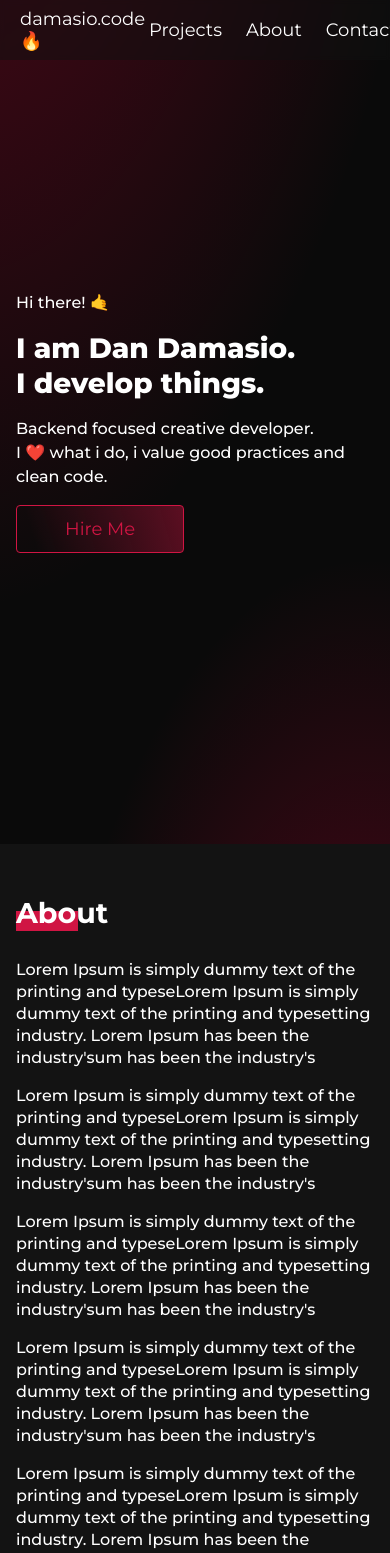
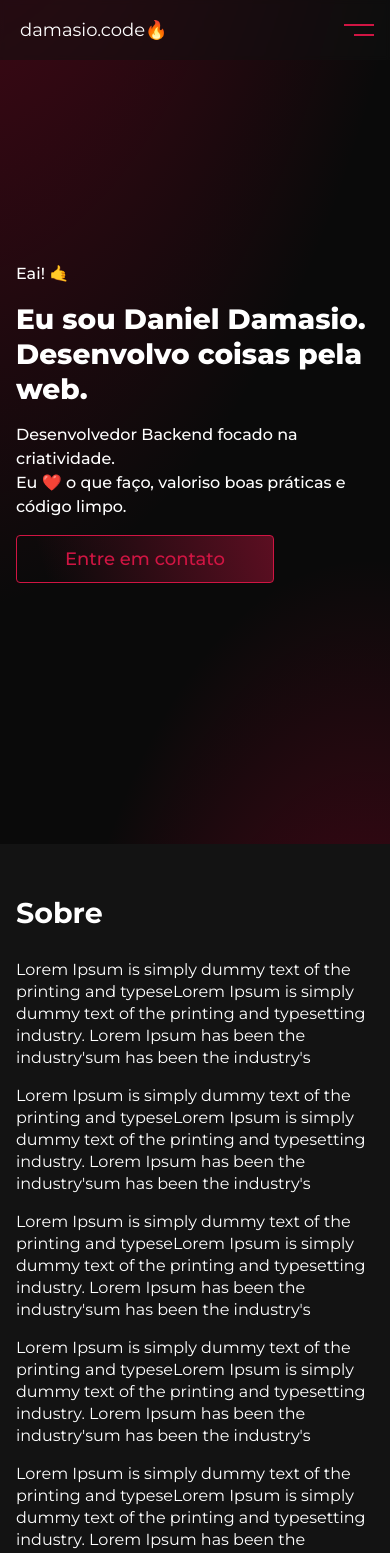
Before and after one commit to damasioCode/portifolio, a React (Vite) app: page / in a window 390 px wide. Shown: the top 1553 px of the page. Built offline with nearby package versions, Linux system fonts and the light colour scheme.

Commit message:
navbar toggle mode

```diff
--- a/src/App.tsx
+++ b/src/App.tsx
@@ -4,8 +4,6 @@ import BannerComponent from './components/Banner'
 import NavComponent from './components/Navbar'
 
 function App() {
-  const [count, setCount] = useState(0)
-
   return (
     <div className="App">
       <NavComponent/>
@@ -13,7 +11,7 @@ function App() {
 
       <section className='about'>
         <div className='about__wrapper container'>
-          <h1 className='about__title'>About</h1>
+          <h1 className='about__title'>Sobre</h1>
           <article className='about__content'>
             <p>Lorem Ipsum is simply dummy text of the printing and typeseLorem Ipsum is simply dummy text of the printing and typesetting industry. Lorem Ipsum has been the industry'sum has been the industry's</p>
             <p>Lorem Ipsum is simply dummy text of the printing and typeseLorem Ipsum is simply dummy text of the printing and typesetting industry. Lorem Ipsum has been the industry'sum has been the industry's</p>
--- a/src/components/Banner/index.scss
+++ b/src/components/Banner/index.scss
@@ -39,7 +39,7 @@
     border-radius: 4px;
     font-family: 'Montserrat', Arial, Helvetica, sans-serif;
     font-style: normal;
-    font-weight: 400;
+    font-weight: 500;
     font-size: 1.125rem;
     padding: .75rem 3rem;
     /* identical to box height */
--- a/src/components/Banner/index.tsx
+++ b/src/components/Banner/index.tsx
@@ -4,12 +4,12 @@ const BannerComponent = () => {
     return (
         <section className='banner'>
             <div className='banner__block container'>
-                <p>Hi there! 🤙</p>
-                <h1 className='spacing'>I am Dan Damasio.</h1>
-                <h1>I develop things.</h1>
-                <p className='spacing'>Backend focused creative developer.</p>
-                <p>I ❤️ what i do, i value good practices and clean code.</p>
-                <a href="#" className='button__primary spacing'>Hire Me</a>
+                <p>Eai! 🤙</p>
+                <h1 className='spacing'>Eu sou Daniel Damasio.</h1>
+                <h1>Desenvolvo coisas pela web.</h1>
+                <p className='spacing'>Desenvolvedor Backend focado na criatividade.</p>
+                <p>Eu ❤️ o que faço, valoriso boas práticas e código limpo.</p>
+                <a href="#" className='button__primary spacing'>Entre em contato</a>
             </div>
         </section>
     )
--- a/src/components/Navbar/index.scss
+++ b/src/components/Navbar/index.scss
@@ -4,6 +4,23 @@
     position: fixed;
     width: 100%;
     /* Note: backdrop-filter has minimal browser support */
+
+    &.active {
+        .navbar {
+            &__button::after {
+                transition: .3s all ease-in;
+                opacity: 0;
+                left: 10px;
+                bottom: -50%;
+            }
+
+            &__menu {
+                visibility: visible;
+                left: 0;
+            }
+        }
+
+    }
 
     &__wrapper {
         display: flex;
@@ -14,6 +31,8 @@
 
     &__brand {
         padding: .25rem;
+        position: relative;
+        z-index: 100000000;
 
         a {
             font-family: 'Montserrat', Arial, Helvetica, sans-serif;
@@ -26,6 +45,8 @@
 
     &__menu {
         display: flex;
+        position: relative;
+        z-index: 100000000;
         justify-content: space-between;
         align-items: center;
         gap: 1.5rem;
@@ -37,5 +58,69 @@
             font-weight: 300;
             color: #FFFFFF;
         }
+
+
+
+        @media (max-width: 768px) {
+            position: absolute;
+            padding: 0 1rem;
+            display: flex;
+            justify-content: center;
+            align-items: center;
+            flex-direction: column;
+            top: 0;
+            padding-top: 60px;
+            left: 100%;
+            background: rgba(17, 17, 17, 1);
+            backdrop-filter: blur(2px);
+            width: 100vw;
+            height: 100dvh;
+            transition: .6s;
+            z-index: 1000;
+            visibility: hidden;
+
+
+            a {
+                font-family: 'Montserrat', Arial, Helvetica, sans-serif;
+                font-style: normal;
+                font-size: 1.75rem;
+                font-weight: 300;
+                color: #FFFFFF;
+            }
+        }
+    }
+
+    &__button {
+        display: none;
+        position: relative;
+        z-index: 100000000;
+
+        ::after {
+            content: '';
+            display: block;
+            width: 20px;
+            left: 10px;
+            height: 2px;
+            background-color: #D01543;
+            margin: .5rem 0;
+            transition: .3s;
+            position: relative;
+        }
+
+        ::before {
+            content: '';
+            display: flex;
+            width: 30px;
+            height: 2px;
+            align-self: flex-start;
+            background-color: #D01543;
+            margin: .5rem 0;
+            transition: .3s;
+            position: relative;
+        }
+
+        @media (max-width: 768px) {
+            display: block;
+        }
     }
 }
--- a/src/components/Navbar/index.tsx
+++ b/src/components/Navbar/index.tsx
@@ -1,21 +1,32 @@
+import { useState } from 'react'
 import './index.scss'
 
 const NavComponent = () => {
+
+    const [menu, setMenu] = useState(false);
+
+    const toggleMenu = () => {
+        setMenu(() => !menu );
+    }
+
     return (
-        <header className='navbar'>
-            <div className='navbar__wrapper container'>
+        <header className={`navbar ${menu ? 'active' : ''}`}>
+            <div  className='navbar__wrapper container'>
                 <div className='navbar__brand'>
                     <a href='#'>damasio.code🔥</a>
                 </div>
+                <button className='navbar__button' onClick={toggleMenu}>
+                    <span className='navbar__button'></span>
+                </button>
                 <ul className='navbar__menu'>
                     <li>
-                        <a href="#">Projects</a>
+                        <a href="#">Sobre</a>
                     </li>
                     <li>
-                        <a href="#">About</a>
+                        <a href="#">Portifólio</a>
                     </li>
                     <li>
-                        <a href="#">Contact</a>
+                        <a href="#">Contato</a>
                     </li>
                 </ul>
             </div>
--- a/src/index.scss
+++ b/src/index.scss
@@ -18,6 +18,13 @@ body {
 
 a {
     text-decoration: none;
+}
+
+button {
+    border: none;
+    cursor: pointer;
+    text-decoration: none;
+    background: none;
 }
 
 li {
@@ -41,37 +48,35 @@ li {
     }
 
     &__title {
-        position: relative;
         font-family: 'Montserrat';
         font-style: normal;
         font-weight: 700;
         font-size: clamp(1.785rem, 4vw, 2.125rem);
         line-height: 1.5;
         color: #FFFFFF;
-        z-index: 2;
         margin-bottom: 1.5rem;
 
-        &::before {
-            content: '';
-            position: absolute;
-            bottom: 4px;
-            z-index: -1;
-            width: 62px;
-            height: 20px;
-            background: #D01543;
-        }
+        // &::before {
+        //     content: '';
+        //     position: absolute;
+        //     bottom: 4px;
+        //     z-index: -1;
+        //     width: 62px;
+        //     height: 20px;
+        //     background: #D01543;
+        // }
     }
 
     &__content {
-        font-family: 'Montserrat';
-        font-style: normal;
-        font-weight: 500;
-        font-size: clamp(1rem, 3vw, 1.125rem);
-        line-height: 22px;
-        color: #FFFFFF;
 
         p {
             padding-bottom: 1rem;
+            font-family: 'Montserrat';
+            font-style: normal;
+            font-weight: 400;
+            font-size: clamp(1rem, 3vw, 1.125rem);
+            line-height: 22px;
+            color: #FFFFFF;
         }
     }
 }
```
